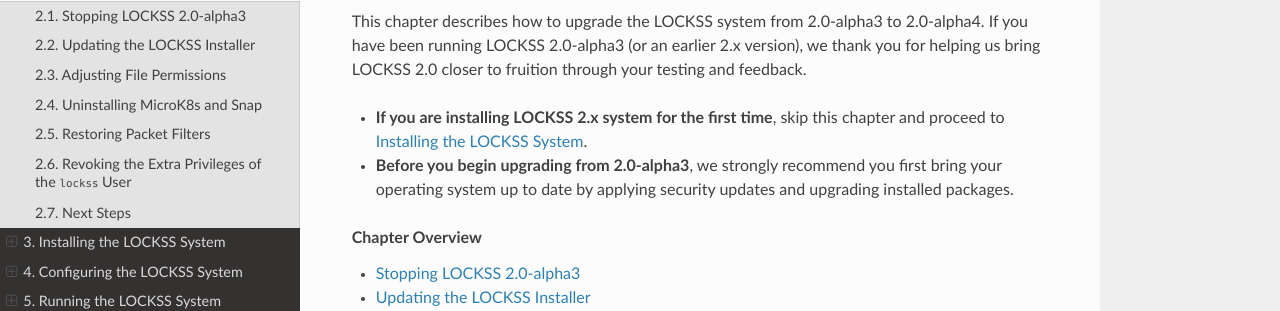
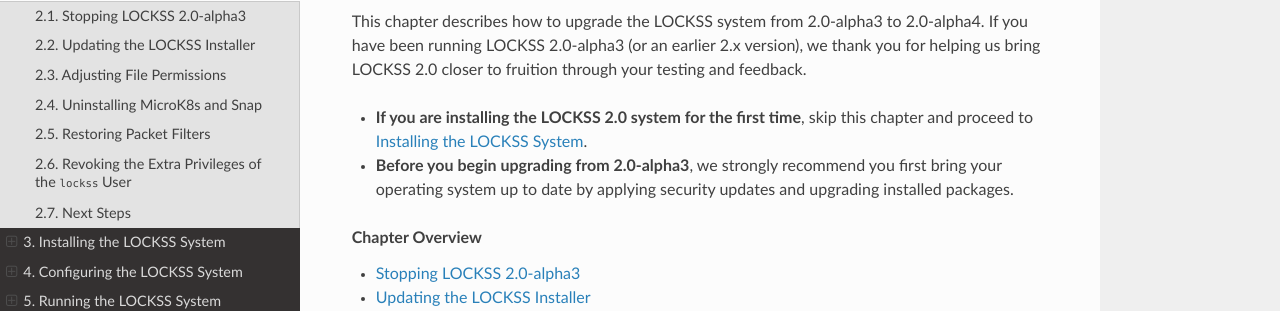
Before and after one commit to lockss/lockss-rtd-manual, a Sphinx documentation site: the page built from docs/upgrading/index.rst, in a window 1280 px wide and 900 px high. Shown: the part 197-508 px from the top of the window. Built offline with Sphinx 7.4.7 and the Read the Docs theme 2.0.0, drawn with Linux system fonts in a browser that asks for light colours; pages that are not in the unit, such as notebooks, are missing from menus.

Commit message:
Cosmetic.

```diff
--- a/docs/upgrading/index.rst
+++ b/docs/upgrading/index.rst
@@ -4,7 +4,7 @@ Upgrading From LOCKSS 2.0-alpha3
 
 This chapter describes how to upgrade the LOCKSS system from 2.0-alpha3 to 2.0-alpha4. If you have been running LOCKSS 2.0-alpha3 (or an earlier 2.x version), we thank you for helping us bring LOCKSS 2.0 closer to fruition through your testing and feedback.
 
-*  **If you are installing LOCKSS 2.x system for the first time**, skip this chapter and proceed to :doc:`/installing/index`.
+*  **If you are installing the LOCKSS 2.0 system for the first time**, skip this chapter and proceed to :doc:`/installing/index`.
 
 *  **Before you begin upgrading from 2.0-alpha3**, we strongly recommend you first bring your operating system up to date by applying security updates and upgrading installed packages.
 
```
